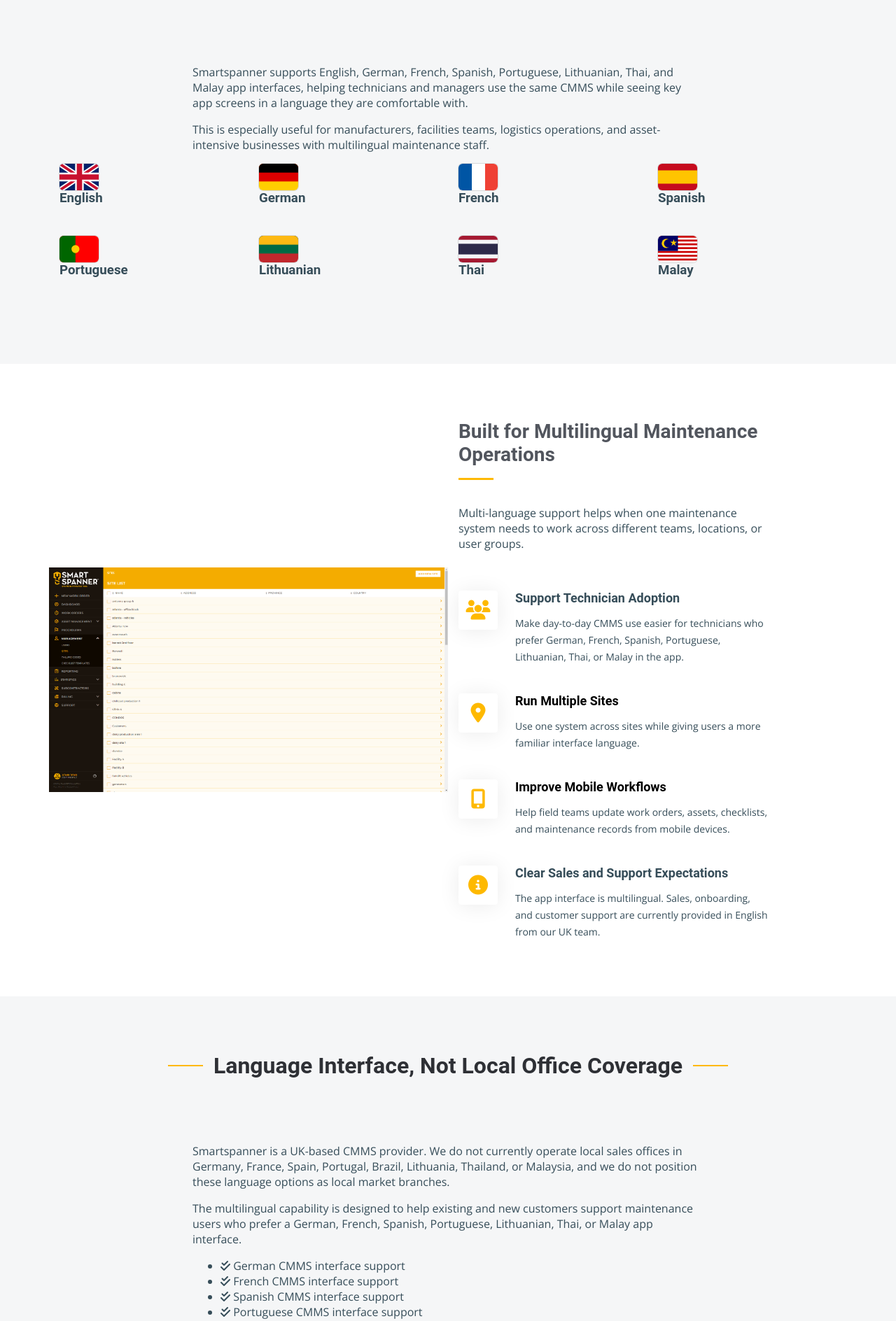
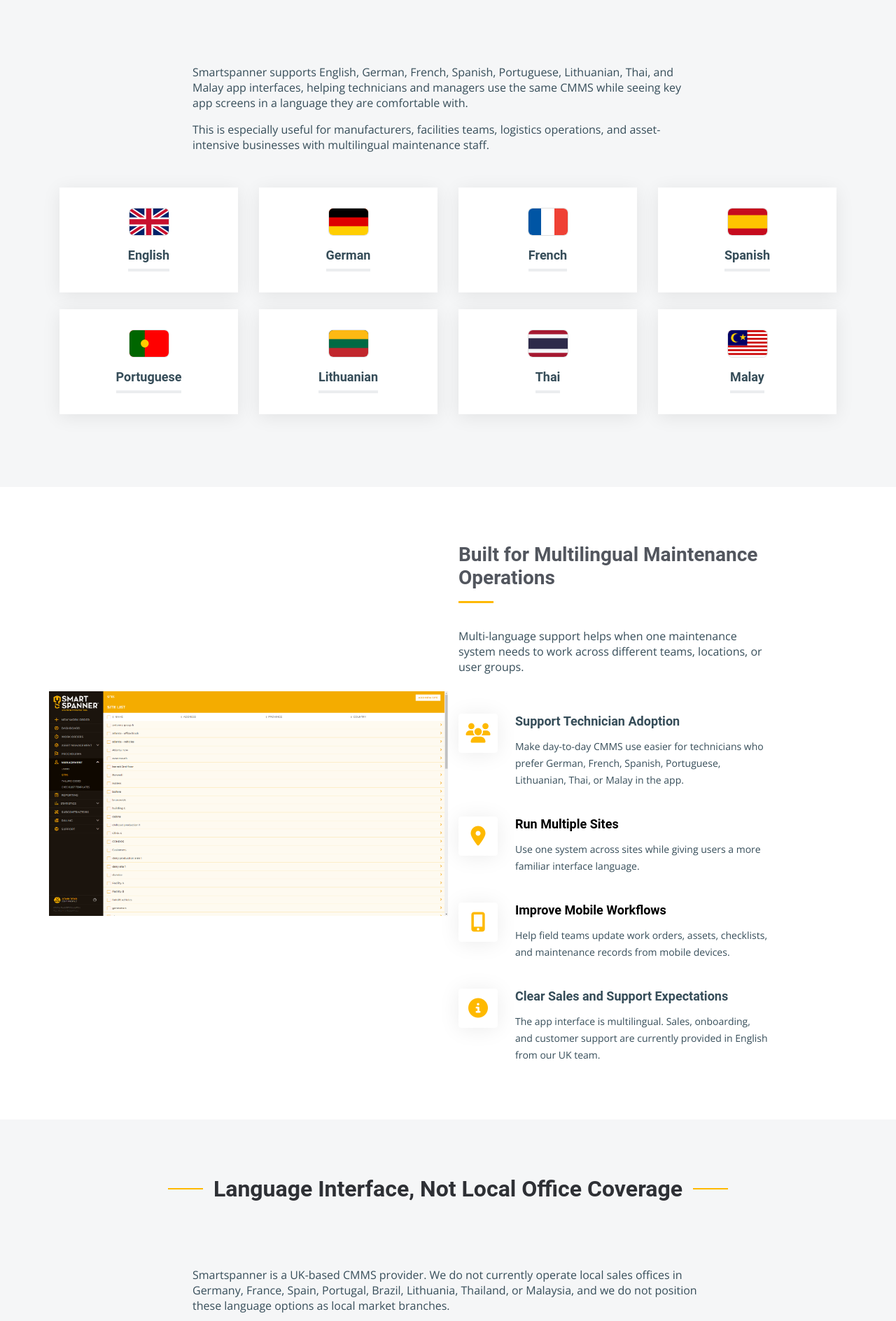
Before and after one commit to smartspanner/smartspanner.com, a Jekyll site: the page built from multi-language-cmms-software.html, in a window 1280 px wide. Shown: the part 1607-3495 px from the top of the page at 70% size. Built offline with Jekyll 4.4.1, drawn with Linux system fonts in a browser that asks for light colours.

Commit message:
style: center language flag cards

```diff
--- a/multi-language-cmms-software.html
+++ b/multi-language-cmms-software.html
@@ -15,6 +15,40 @@
     border-radius: 6px;
     box-shadow: 0 0 0 1px rgba(0, 0, 0, 0.12);
     object-fit: cover;
+  }
+
+  .language-grid {
+    margin-top: 34px;
+  }
+
+  .language-card {
+    display: flex;
+    min-height: 150px;
+    height: 100%;
+    flex-direction: column;
+    align-items: center;
+    justify-content: center;
+    gap: 18px;
+    padding: 28px 20px;
+    text-align: center;
+    background: #ffffff;
+    box-shadow: 0 4px 25px rgba(0, 0, 0, 0.08);
+  }
+
+  .language-card .icon {
+    display: flex;
+    align-items: center;
+    justify-content: center;
+  }
+
+  .language-card h3 {
+    color: var(--color-default);
+    font-size: 18px;
+    font-weight: 700;
+    line-height: 1.2;
+    margin: 0;
+    padding-bottom: 8px;
+    border-bottom: 4px solid #ebedef;
   }
 
   .translation-flow {
@@ -123,9 +157,9 @@
         </div>
       </div>
 
-      <div class="row gy-4 justify-content-center">
+      <div class="language-grid row gy-4 justify-content-center">
         <div class="col-lg-3 col-md-6">
-          <div class="service-item">
+          <div class="language-card">
             <div class="icon">
               <img class="language-flag" src="{{ '/assets/img/flags/gb.svg' | relative_url }}" alt="United Kingdom flag">
             </div>
@@ -134,7 +168,7 @@
         </div>
 
         <div class="col-lg-3 col-md-6">
-          <div class="service-item">
+          <div class="language-card">
             <div class="icon">
               <img class="language-flag" src="{{ '/assets/img/flags/de.svg' | relative_url }}" alt="Germany flag">
             </div>
@@ -143,7 +177,7 @@
         </div>
 
         <div class="col-lg-3 col-md-6">
-          <div class="service-item">
+          <div class="language-card">
             <div class="icon">
               <img class="language-flag" src="{{ '/assets/img/flags/fr.svg' | relative_url }}" alt="France flag">
             </div>
@@ -152,7 +186,7 @@
         </div>
 
         <div class="col-lg-3 col-md-6">
-          <div class="service-item">
+          <div class="language-card">
             <div class="icon">
               <img class="language-flag" src="{{ '/assets/img/flags/es.svg' | relative_url }}" alt="Spain flag">
             </div>
@@ -161,7 +195,7 @@
         </div>
 
         <div class="col-lg-3 col-md-6">
-          <div class="service-item">
+          <div class="language-card">
             <div class="icon">
               <img class="language-flag" src="{{ '/assets/img/flags/pt.svg' | relative_url }}" alt="Portugal flag">
             </div>
@@ -170,7 +204,7 @@
         </div>
 
         <div class="col-lg-3 col-md-6">
-          <div class="service-item">
+          <div class="language-card">
             <div class="icon">
               <img class="language-flag" src="{{ '/assets/img/flags/lt.svg' | relative_url }}" alt="Lithuania flag">
             </div>
@@ -179,7 +213,7 @@
         </div>
 
         <div class="col-lg-3 col-md-6">
-          <div class="service-item">
+          <div class="language-card">
             <div class="icon">
               <img class="language-flag" src="{{ '/assets/img/flags/th.svg' | relative_url }}" alt="Thailand flag">
             </div>
@@ -188,7 +222,7 @@
         </div>
 
         <div class="col-lg-3 col-md-6">
-          <div class="service-item">
+          <div class="language-card">
             <div class="icon">
               <img class="language-flag" src="{{ '/assets/img/flags/my.svg' | relative_url }}" alt="Malaysia flag">
             </div>
```
